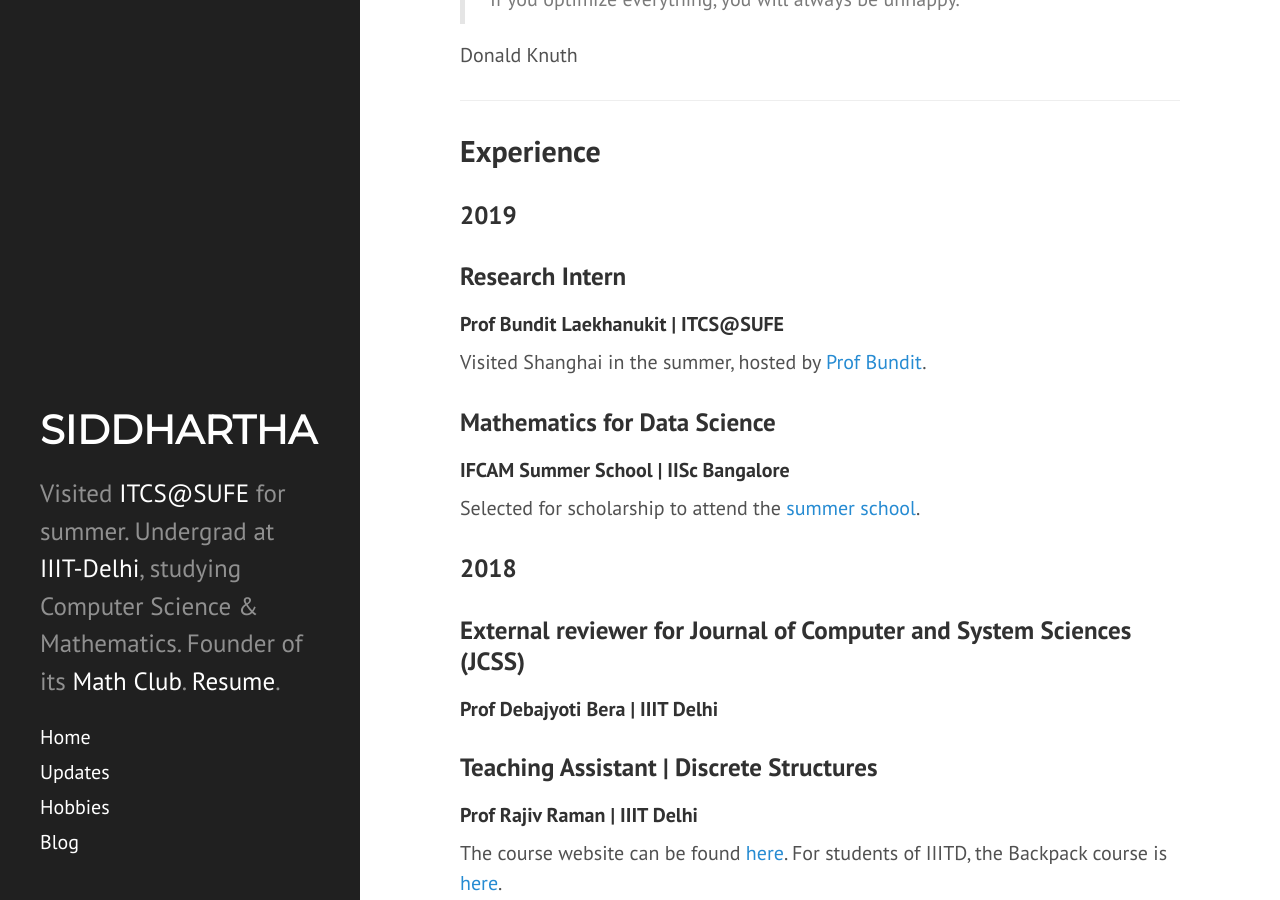
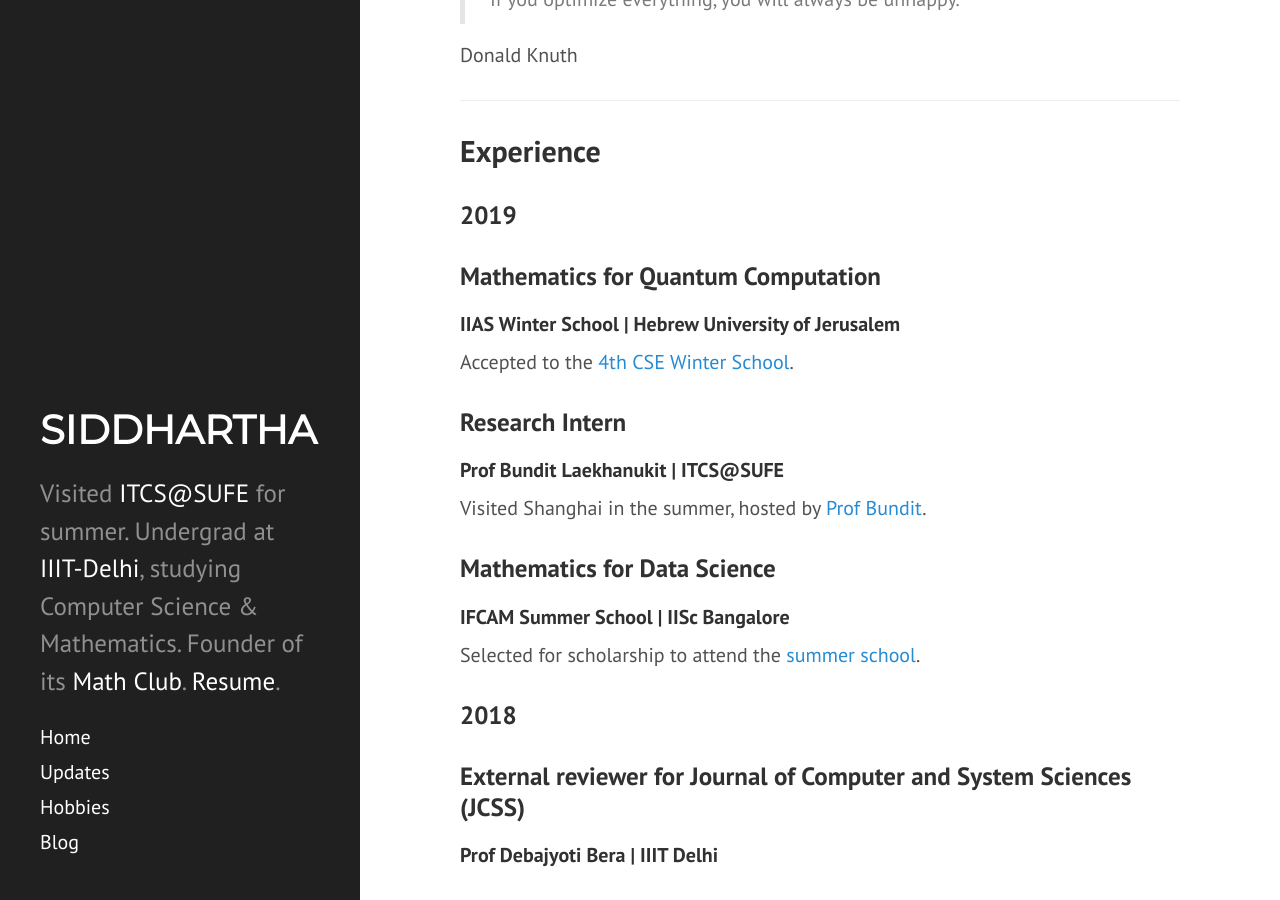
Before and after one commit to siddjai/siddjai.github.io, a Jekyll site: the page built from index.md, in a window 1280 px wide and 900 px high, scrolled down 1993 px. Built offline with Jekyll 4.4.1, drawn with Linux system fonts in a browser that asks for light colours; nearby versions of some CDN libraries.

Commit message:
Update index.md

```diff
--- a/index.md
+++ b/index.md
@@ -62,6 +62,10 @@ ___
 ## Experience
 
 ### 2019
+### Mathematics for Quantum Computation
+#### IIAS Winter School | Hebrew University of Jerusalem
+Accepted to the [4th CSE Winter School](http://ias.huji.ac.il/SchoolCSE4).
+
 ### Research Intern
 #### Prof Bundit Laekhanukit | ITCS@SUFE
 Visited Shanghai in the summer, hosted by [Prof Bundit](http://itcs.shufe.edu.cn/~blaekh/).
```
